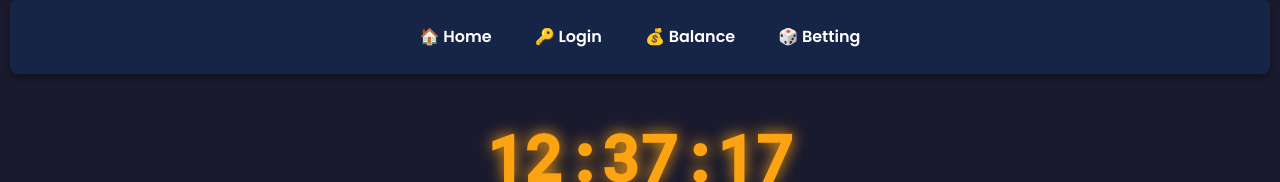
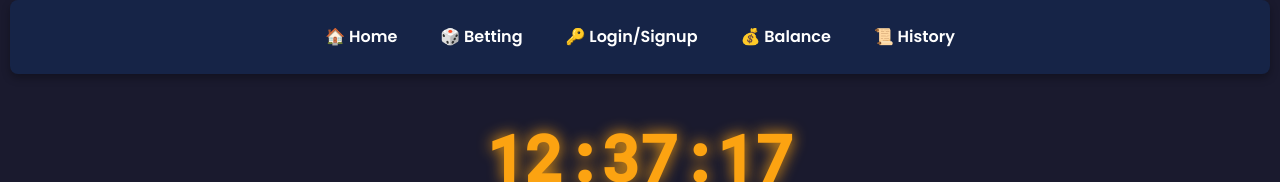
Before and after one commit to pichash6969/AJ, a plain HTML site: page index.html in a window 1280 px wide. Shown: the top 182 px of the page. Drawn offline with Linux system fonts and the light colour scheme; a script that the page names is missing.

Commit message:
Update index.html

```diff
--- a/index.html
+++ b/index.html
@@ -9,10 +9,11 @@
 <body>
   <!-- Navigation -->
   <nav>
-    <a href="index.html">🏠 Home</a>
-    <a href="login.html">🔑 Login</a>
-    <a href="balance.html">💰 Balance</a>
-    <a href="betting.html">🎲 Betting</a>
+  <a href="index.html">🏠 Home</a>
+  <a href="betting.html">🎲 Betting</a>
+  <a href="login.html">🔑 Login/Signup</a>
+  <a href="balance.html">💰 Balance</a>
+  <a href="history.html">📜 History</a>
   </nav>
 
   <!-- Clock -->
```
